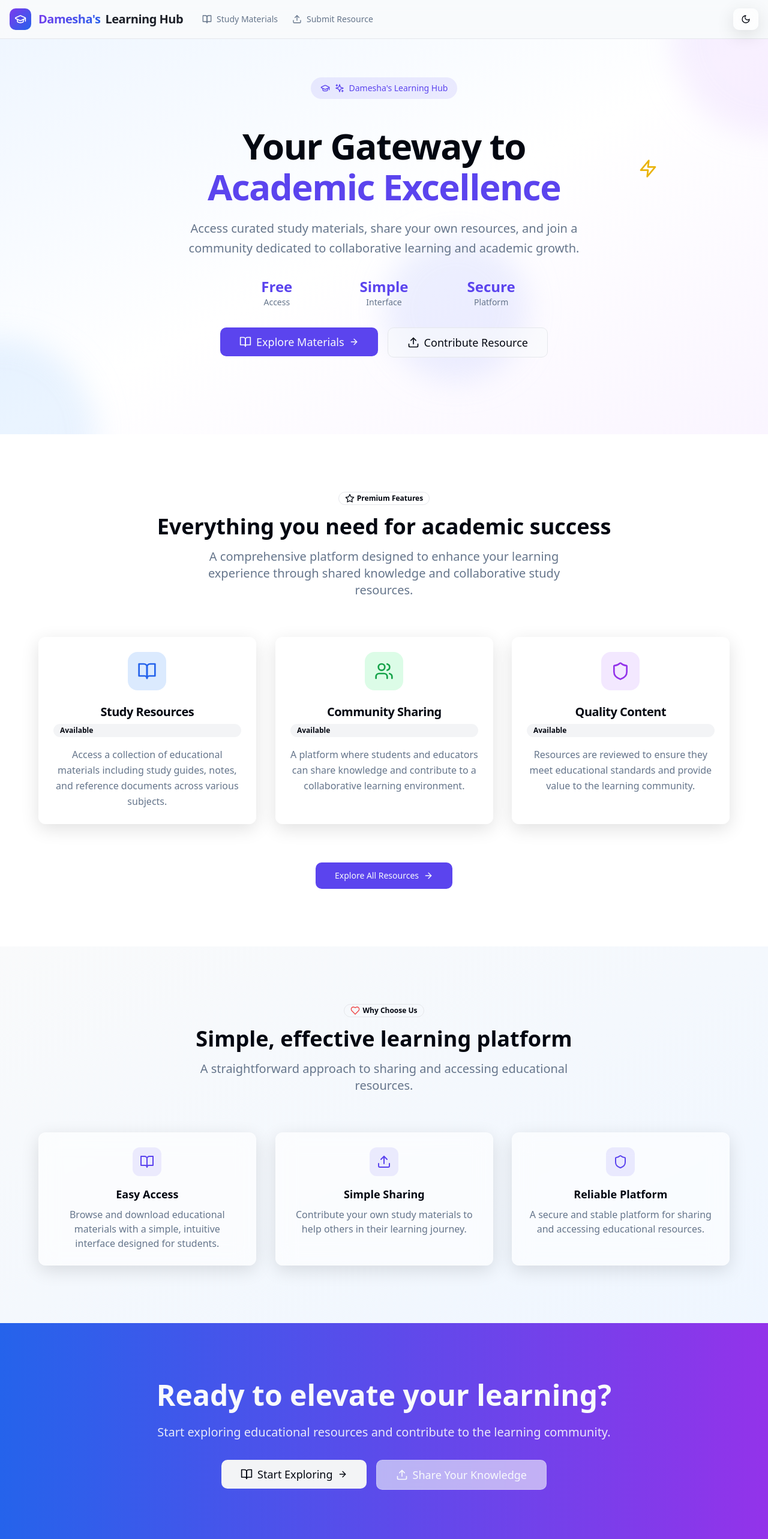
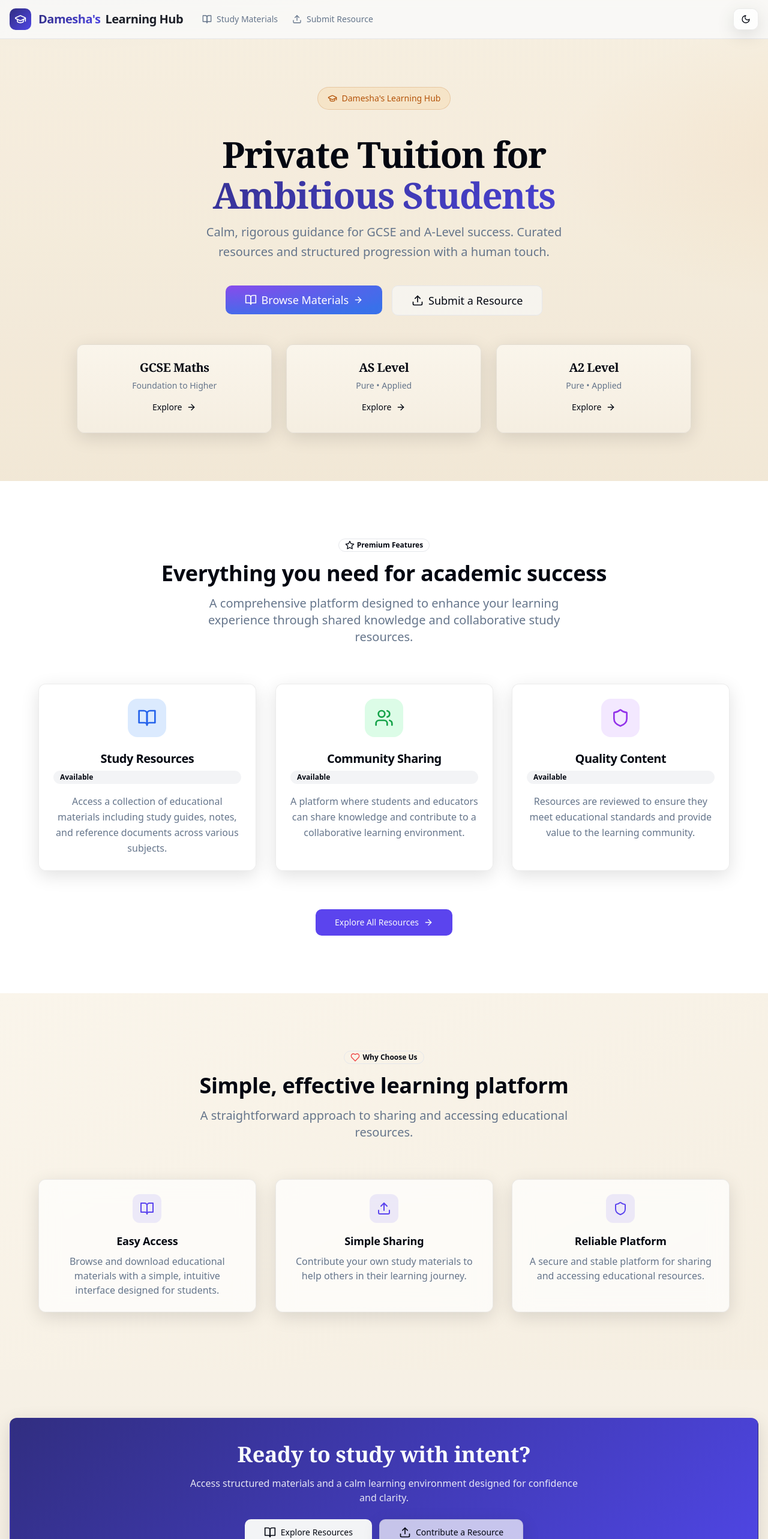
Before and after one commit to RED-ux101/tutoring-site, a React (Create React App) app in the folder frontend/: page / in a window 1280 px wide. Shown: the top 2566 px of the page at 60% size. Built offline with nearby package versions, Linux system fonts and the light colour scheme.

Commit message:
Updated UI

```diff
--- a/frontend/public/index.html
+++ b/frontend/public/index.html
@@ -9,9 +9,22 @@
       name="description"
       content="Damesha's Learning Hub - Access study materials and educational resources"
     />
-    <title>Damesha's Learning Hub</title>
+    <title>Damesha's Learning Hub • Private Tuition & Study Resources</title>
+    <!-- Oxford vibe typography: prefer system serif fallback since no external fonts -->
+    <style>
+      :root {
+        --font-serif: ui-serif, Georgia, Cambria, "Times New Roman", Times, serif;
+        --font-sans: ui-sans-serif, system-ui, -apple-system, Segoe UI, Roboto, Helvetica, Arial, "Apple Color Emoji","Segoe UI Emoji";
+      }
+      .oxford-hero-bg {
+        background-image:
+          radial-gradient(1200px 600px at 10% -10%, rgba(49,46,129,0.08), transparent 60%),
+          radial-gradient(800px 400px at 110% 10%, rgba(217,119,6,0.06), transparent 60%),
+          linear-gradient(180deg, rgba(250,245,235,0.9), rgba(245,238,225,0.9));
+      }
+    </style>
   </head>
-  <body>
+  <body class="oxford-hero-bg">
     <noscript>You need to enable JavaScript to run this app.</noscript>
     <div id="root"></div>
   </body>
--- a/frontend/src/components/ui/table.jsx
+++ b/frontend/src/components/ui/table.jsx
@@ -1,23 +1,27 @@
 import * as React from "react"
 import { cn } from "../../lib/utils"
 
-const Table = React.forwardRef(({ className, ...props }, ref) => (
+const Table = React.forwardRef(({ className, zebra = true, ...props }, ref) => (
   <div className="relative w-full overflow-auto">
     <table
       ref={ref}
-      className={cn("w-full caption-bottom text-sm", className)}
+      className={cn(
+        "w-full caption-bottom text-sm",
+        zebra ? "[&_tbody_tr:nth-child(even)]:bg-black/0 [&_tbody_tr:nth-child(odd)]:bg-black/0 dark:[&_tbody_tr:nth-child(even)]:bg-white/0 dark:[&_tbody_tr:nth-child(odd)]:bg-white/0" : "",
+        className
+      )}
       {...props}
     />
   </div>
 ))
 Table.displayName = "Table"
 
-const TableHeader = React.forwardRef(({ className, sticky, ...props }, ref) => (
+const TableHeader = React.forwardRef(({ className, sticky = true, ...props }, ref) => (
   <thead
     ref={ref}
     className={cn(
       "[&_tr]:border-b",
-      sticky ? "sticky top-0 z-10 backdrop-blur bg-background/70" : "",
+      sticky ? "sticky top-0 z-10 backdrop-blur bg-background/80 supports-[backdrop-filter]:bg-background/60" : "",
       className
     )}
     {...props}
@@ -51,7 +55,7 @@ const TableRow = React.forwardRef(({ className, glassHover = true, ...props }, r
     ref={ref}
     className={cn(
       "border-b transition-colors data-[state=selected]:bg-muted",
-      glassHover ? "hover:bg-white/5 dark:hover:bg-white/5 backdrop-blur-sm" : "hover:bg-muted/50",
+      glassHover ? "hover:bg-black/5 dark:hover:bg-white/5 backdrop-blur-[2px]" : "hover:bg-muted/50",
       className
     )}
     {...props}
--- a/frontend/src/index.css
+++ b/frontend/src/index.css
@@ -78,17 +78,20 @@
     --shadow-lg: 0 24px 48px rgba(0,0,0,0.55), 0 8px 16px rgba(0,0,0,0.35);
   }
 }
-/* Design tokens for Gradient + Glass */
+/* Oxford Design tokens: Linen + Indigo + Sand */
 :root {
-  --glass-bg-light: 255 255 255 / 0.6;
-  --glass-border-light: 255 255 255 / 0.2;
+  --glass-bg-light: 255 255 255 / 0.7;
+  --glass-border-light: 20 20 20 / 0.08;
   --glass-bg-dark: 17 24 39 / 0.4; /* slate-900-ish */
-  --glass-border-dark: 255 255 255 / 0.1;
+  --glass-border-dark: 255 255 255 / 0.08;
 
-  --gradient-primary-from: 124 58 237; /* #7c3aed */
-  --gradient-primary-to: 37 99 235;    /* #2563eb */
-  --gradient-accent-from: 6 182 212;   /* #06b6d4 */
-  --gradient-accent-to: 59 130 246;    /* #3b82f6 */
+  /* Warm academic gradients */
+  --gradient-primary-from: 49 46 129;   /* indigo-900ish */
+  --gradient-primary-to: 79 70 229;     /* indigo-600ish */
+  --gradient-accent-from: 234 179 8;    /* amber-500 */
+  --gradient-accent-to: 217 119 6;      /* amber-600 */
+  --gradient-linen-from: 250 245 235;   /* linen */
+  --gradient-linen-to: 245 238 225;     /* parchment */
 }
 
 /* Utilities: gradient backgrounds and text */
@@ -96,6 +99,12 @@
   background-image: linear-gradient(135deg,
     rgb(var(--gradient-primary-from)) 0%,
     rgb(var(--gradient-primary-to)) 100%
+  );
+}
+.gradient-linen {
+  background-image: linear-gradient(180deg,
+    rgb(var(--gradient-linen-from)) 0%,
+    rgb(var(--gradient-linen-to)) 100%
   );
 }
 
@@ -182,9 +191,9 @@
   bottom: -6px;
   height: 2px;
   width: 0%;
-  background-image: linear-gradient(135deg,
-    rgb(var(--gradient-primary-from)) 0%,
-    rgb(var(--gradient-primary-to)) 100%
+  background-image: linear-gradient(90deg,
+    rgba(49,46,129,0.9) 0%,
+    rgba(217,119,6,0.9) 100%
   );
   transition: width 0.25s ease;
 }
@@ -198,7 +207,11 @@
     @apply border-border;
   }
   body {
-    @apply bg-background text-foreground;
+    @apply bg-background text-foreground antialiased;
+    font-feature-settings: "liga" 1, "kern" 1, "ss01" 1;
+  }
+  h1,h2,h3,h4 {
+    letter-spacing: -0.01em;
   }
 }
 
--- a/frontend/src/pages/LandingPage.js
+++ b/frontend/src/pages/LandingPage.js
@@ -65,95 +65,94 @@ const LandingPage = () => {
 
   return (
     <div className="min-h-screen">
-      {/* Animated Hero Section */}
-      <section className="relative bg-gradient-to-br from-blue-50 via-white to-purple-50 dark:from-slate-950 dark:via-slate-900 dark:to-slate-800 pt-16 pb-20 overflow-hidden">
-        {/* Animated background elements */}
-        <div className="absolute inset-0 overflow-hidden">
-          <div className="absolute -top-40 -right-40 w-80 h-80 bg-purple-300 rounded-full mix-blend-multiply filter blur-xl opacity-20 animate-pulse"></div>
-          <div className="absolute -bottom-40 -left-40 w-80 h-80 bg-blue-300 rounded-full mix-blend-multiply filter blur-xl opacity-20 animate-pulse" style={{animationDelay: '2s'}}></div>
-          <div className="absolute top-1/2 left-1/2 w-60 h-60 bg-indigo-300 rounded-full mix-blend-multiply filter blur-xl opacity-20 animate-pulse" style={{animationDelay: '4s'}}></div>
-        </div>
-
+      {/* Oxford Hero */}
+      <section className="relative pt-20 pb-20 overflow-hidden">
         <div className="container mx-auto px-4 relative z-10">
-          <div className="max-w-4xl mx-auto text-center">
-            <div className="mb-6 animate-fadeIn">
-              <div className="inline-flex items-center gap-2 bg-primary/10 text-primary px-4 py-2 rounded-full text-sm font-medium mb-6 hover:bg-primary/20 transition-colors cursor-pointer">
+          <div className="max-w-5xl mx-auto text-center">
+            <div className="mb-5 animate-fadeIn">
+              <div className="inline-flex items-center gap-2 bg-amber-500/10 text-amber-700 px-4 py-2 rounded-full text-sm font-medium mb-6 border border-amber-700/20">
                 <GraduationCap className="w-4 h-4" />
-                <Sparkles className="w-4 h-4" />
                 Damesha's Learning Hub
               </div>
             </div>
 
-            <h1 className="text-5xl md:text-6xl font-bold tracking-tight text-foreground mb-6 animate-slideUp">
-              Your Gateway to
-              <span className="text-primary block mt-2 relative">
-                Academic Excellence
-                <div className="absolute -top-2 -right-2">
-                  <Zap className="w-8 h-8 text-yellow-500 animate-bounce" />
-                </div>
-              </span>
+            <h1 className="text-5xl md:text-6xl font-bold tracking-tight text-foreground mb-4 animate-fadeIn" style={{fontFamily: 'var(--font-serif)'}}>
+              Private Tuition for
+              <span className="block mt-2 text-gradient-primary">Ambitious Students</span>
             </h1>
 
-            <p className="text-xl text-muted-foreground max-w-2xl mx-auto mb-8 leading-relaxed animate-slideUp" style={{animationDelay: '0.2s'}}>
-              Access curated study materials, share your own resources, and join a community
-              dedicated to collaborative learning and academic growth.
+            <p className="text-xl text-muted-foreground max-w-2xl mx-auto mb-10 leading-relaxed animate-fadeIn">
+              Calm, rigorous guidance for GCSE and A‑Level success. Curated resources and structured progression with a human touch.
             </p>
 
-            {/* Platform Info */}
-            <div className="grid grid-cols-3 gap-6 max-w-lg mx-auto mb-8 animate-slideUp" style={{animationDelay: '0.4s'}}>
-              <div className="text-center">
-                <div className="text-2xl font-bold text-primary">Free</div>
-                <div className="text-sm text-muted-foreground">Access</div>
-              </div>
-              <div className="text-center">
-                <div className="text-2xl font-bold text-primary">Simple</div>
-                <div className="text-sm text-muted-foreground">Interface</div>
-              </div>
-              <div className="text-center">
-                <div className="text-2xl font-bold text-primary">Secure</div>
-                <div className="text-sm text-muted-foreground">Platform</div>
-              </div>
-            </div>
-
-            <div className="flex flex-col sm:flex-row gap-4 justify-center mb-12 animate-slideUp" style={{animationDelay: '0.6s'}}>
+            <div className="flex flex-col sm:flex-row gap-4 justify-center mb-12 animate-fadeIn">
               {isAuthenticated() ? (
                 <>
-                  <Button asChild size="lg" className="text-lg px-8 py-6 group hover:scale-105 transition-transform">
+                  <Button asChild variant="hero" size="lg" className="text-lg px-8 py-6">
                     <Link to="/dashboard">
-                      <Upload className="w-5 h-5 mr-2 group-hover:rotate-12 transition-transform" />
+                      <Upload className="w-5 h-5 mr-2" />
                       Admin Dashboard
                     </Link>
                   </Button>
-                  <Button asChild variant="outline" size="lg" className="text-lg px-8 py-6 group hover:scale-105 transition-transform">
+                  <Button asChild variant="outline" size="lg" className="text-lg px-8 py-6">
                     <Link to="/files">
-                      <BookOpen className="w-5 h-5 mr-2 group-hover:rotate-12 transition-transform" />
+                      <BookOpen className="w-5 h-5 mr-2" />
                       Study Materials
                     </Link>
                   </Button>
                 </>
               ) : (
                 <>
-                  <Button asChild size="lg" className="text-lg px-8 py-6 group hover:scale-105 transition-transform">
+                  <Button asChild variant="hero" size="lg" className="text-lg px-8 py-6">
                     <Link to="/files">
-                      <BookOpen className="w-5 h-5 mr-2 group-hover:rotate-12 transition-transform" />
-                      Explore Materials
-                      <ArrowRight className="w-4 h-4 ml-2 group-hover:translate-x-1 transition-transform" />
+                      <BookOpen className="w-5 h-5 mr-2" />
+                      Browse Materials
+                      <ArrowRight className="w-4 h-4 ml-2" />
                     </Link>
                   </Button>
-                  <Button asChild variant="outline" size="lg" className="text-lg px-8 py-6 group hover:scale-105 transition-transform">
+                  <Button asChild variant="outline" size="lg" className="text-lg px-8 py-6">
                     <Link to="/submit">
-                      <Upload className="w-5 h-5 mr-2 group-hover:-translate-y-1 transition-transform" />
-                      Contribute Resource
+                      <Upload className="w-5 h-5 mr-2" />
+                      Submit a Resource
                     </Link>
                   </Button>
                 </>
               )}
             </div>
+
+            {/* Syllabus Tiles */}
+            <div className="grid grid-cols-1 md:grid-cols-3 gap-6">
+              {[
+                { title: "GCSE Maths", desc: "Foundation to Higher", color: "indigo" },
+                { title: "AS Level", desc: "Pure • Applied", color: "amber" },
+                { title: "A2 Level", desc: "Pure • Applied", color: "slate" },
+              ].map((item) => (
+                <Card key={item.title} className="border-0 gradient-linen hover:shadow-[var(--shadow-lg)] transition">
+                  <CardHeader className="pb-2">
+                    <CardTitle className="text-xl" style={{fontFamily: 'var(--font-serif)'}}>{item.title}</CardTitle>
+                    <CardDescription>{item.desc}</CardDescription>
+                  </CardHeader>
+                  <CardContent>
+                    <Button asChild variant="ghost" size="sm">
+                      <Link to="/files">
+                        Explore
+                        <ArrowRight className="w-4 h-4 ml-2" />
+                      </Link>
+                    </Button>
+                  </CardContent>
+                </Card>
+              ))}
             </div>
+          </div>
+        </div>
+
+        {/* Subtle academic texture overlay */}
+        <div className="pointer-events-none absolute inset-0 mix-blend-multiply opacity-70">
+          <div className="w-full h-full gradient-linen" />
         </div>
       </section>
 
-      {/* Enhanced Features Section */}
+      {/* Features Section (Oxford tone) */}
       <section className="py-24 bg-white dark:bg-slate-900">
         <div className="container mx-auto px-4">
           <div className="text-center mb-16">
@@ -213,7 +212,7 @@ const LandingPage = () => {
       </section>
 
       {/* Benefits Section */}
-      <section className="py-24 bg-gradient-to-br from-gray-50 to-blue-50 dark:from-slate-800 dark:to-slate-900">
+      <section className="py-24 bg-gradient-to-br from-[rgb(250,245,235)] to-[rgb(245,238,225)] dark:from-slate-800 dark:to-slate-900">
         <div className="container mx-auto px-4">
           <div className="text-center mb-16">
             <Badge variant="outline" className="mb-4">
@@ -253,33 +252,33 @@ const LandingPage = () => {
         </div>
       </section>
 
-      {/* Enhanced CTA Section */}
-      <section className="py-24 bg-primary text-primary-foreground relative overflow-hidden">
-        <div className="absolute inset-0 bg-gradient-to-r from-blue-600 to-purple-600"></div>
-        <div className="container mx-auto px-4 relative z-10">
-          <div className="max-w-4xl mx-auto text-center">
-            <h2 className="text-3xl md:text-5xl font-bold mb-6">
-              Ready to elevate your learning?
+      {/* Academic CTA */}
+      <section className="py-20 relative overflow-hidden">
+        <div className="container mx-auto px-4">
+          <Card className="gradient-primary text-primary-foreground border-0 shadow-[var(--shadow-lg)]">
+            <CardContent className="pt-10 pb-10 text-center">
+              <h2 className="text-3xl md:text-4xl font-bold mb-4" style={{fontFamily: 'var(--font-serif)'}}>
+                Ready to study with intent?
               </h2>
-            <p className="text-xl mb-8 opacity-90">
-              Start exploring educational resources and contribute to the learning community.
+              <p className="text-primary-foreground/90 mb-6 max-w-2xl mx-auto">
+                Access structured materials and a calm learning environment designed for confidence and clarity.
               </p>
-            <div className="flex flex-col sm:flex-row gap-4 justify-center">
-              <Button asChild size="lg" variant="secondary" className="text-lg px-8 py-6 group">
+              <div className="flex flex-col sm:flex-row gap-3 justify-center">
+                <Button asChild variant="secondary" size="lg">
                   <Link to="/files">
                     <BookOpen className="w-5 h-5 mr-2" />
-                  Start Exploring
-                  <ArrowRight className="w-4 h-4 ml-2 group-hover:translate-x-1 transition-transform" />
+                    Explore Resources
                   </Link>
                 </Button>
-              <Button asChild size="lg" variant="outline" className="text-lg px-8 py-6 bg-white/10 border-white/20 hover:bg-white/20">
+                <Button asChild variant="glass" size="lg">
                   <Link to="/submit">
                     <Upload className="w-5 h-5 mr-2" />
-                  Share Your Knowledge
+                    Contribute a Resource
                   </Link>
                 </Button>
               </div>
-          </div>
+            </CardContent>
+          </Card>
         </div>
       </section>
     </div>
```
Also changed, not shown: frontend/src/pages/PublicFilesPage.js (+34 -35 lines). Lines whose indentation alone changed are shown as unchanged.
